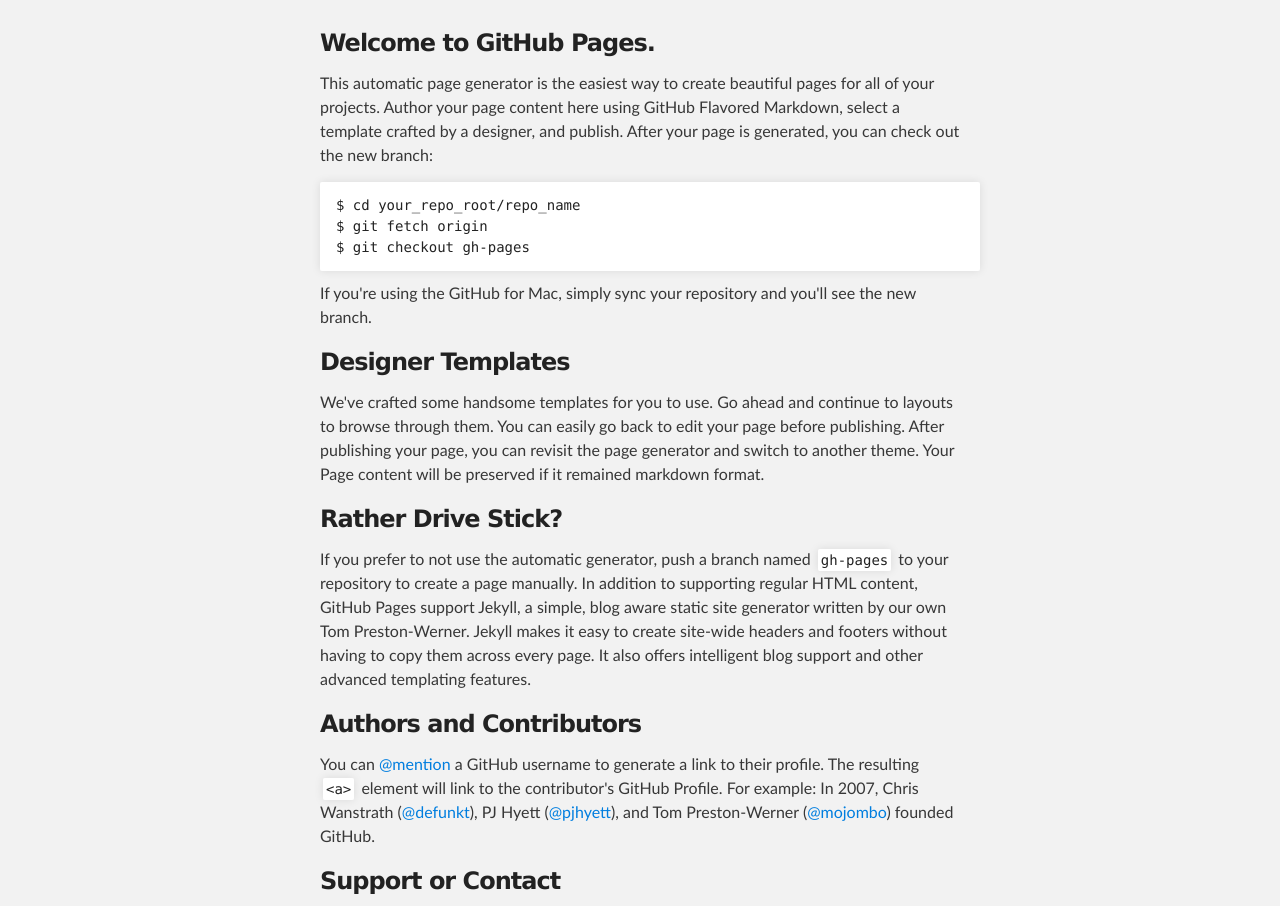
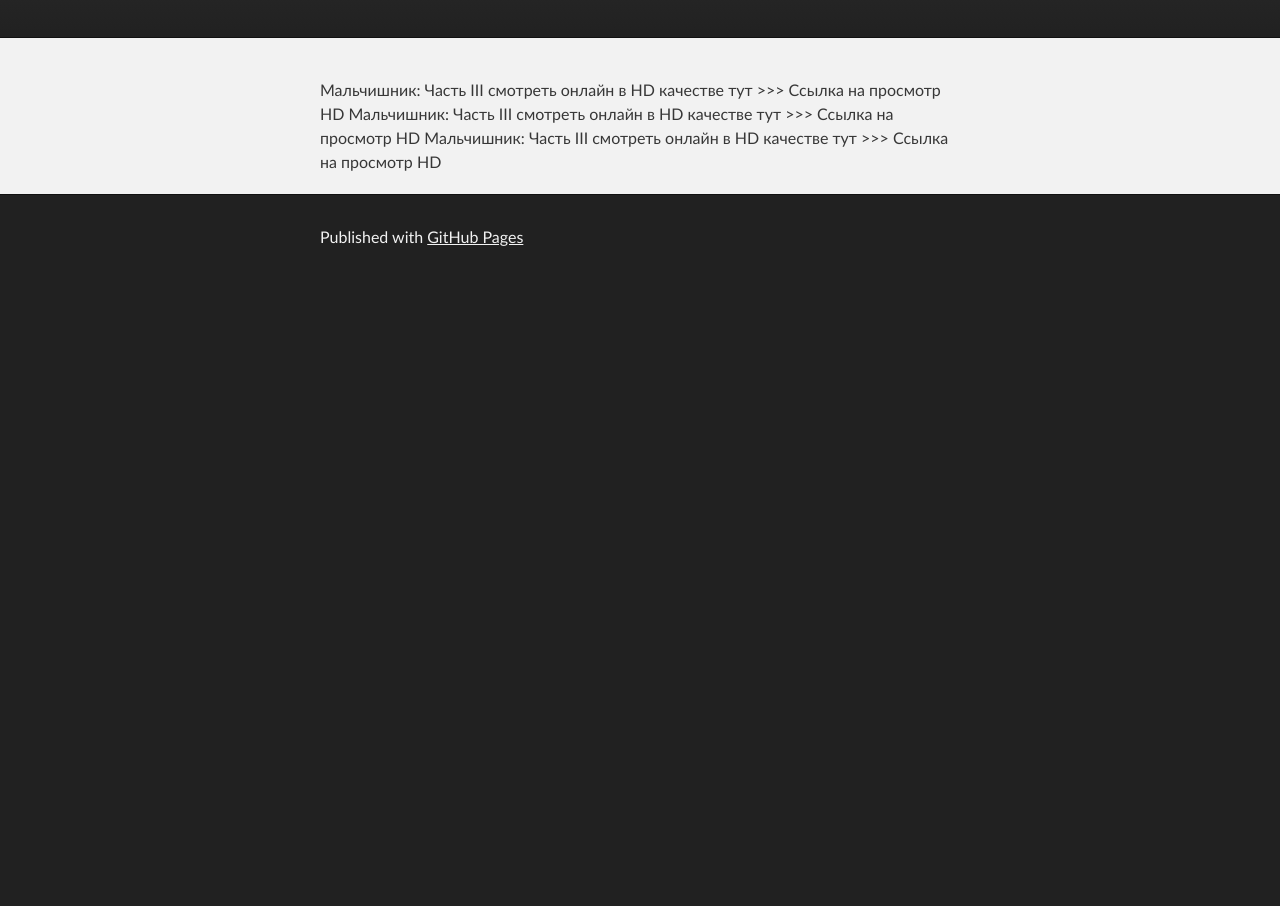
Before and after one commit to watchme666/watchme666.github.com, a plain HTML site: page index.html in a window 1280 px wide. Shown: the part 199-1105 px from the top of the page. After the commit the page ends 800 px from the top, so only its background shows below. Drawn offline with Linux system fonts and the light colour scheme.

Commit message:
Update index.html

```diff
--- a/index.html
+++ b/index.html
@@ -4,11 +4,11 @@
   <head>
     <meta charset='utf-8' />
     <meta http-equiv="X-UA-Compatible" content="chrome=1" />
-    <meta name="description" content="Watchme666.github.com : " />
+    <meta name="description" content="Мальчишник: Часть III смотреть online" />
 
     <link rel="stylesheet" type="text/css" media="screen" href="stylesheets/stylesheet.css">
 
-    <title>Watchme666.github.com</title>
+    <title>Мальчишник: Часть III смотреть online</title>
   </head>
 
   <body>
@@ -16,9 +16,9 @@
     <!-- HEADER -->
     <div id="header_wrap" class="outer">
         <header class="inner">
-          <a id="forkme_banner" href="https://github.com/watchme666">View on GitHub</a>
 
-          <h1 id="project_title">Watchme666.github.com</h1>
+
+          <h1 id="project_title">Мальчишник: Часть III смотреть online/h1>
           <h2 id="project_tagline"></h2>
 
         </header>
@@ -27,37 +27,10 @@
     <!-- MAIN CONTENT -->
     <div id="main_content_wrap" class="outer">
       <section id="main_content" class="inner">
-        <h3>
-<a name="welcome-to-github-pages" class="anchor" href="#welcome-to-github-pages"><span class="octicon octicon-link"></span></a>Welcome to GitHub Pages.</h3>
+Мальчишник: Часть III смотреть онлайн в HD качестве тут >>> Ссылка на просмотр HD
+Мальчишник: Часть III смотреть онлайн в HD качестве тут >>> Ссылка на просмотр HD
+Мальчишник: Часть III смотреть онлайн в HD качестве тут >>> Ссылка на просмотр HD
 
-<p>This automatic page generator is the easiest way to create beautiful pages for all of your projects. Author your page content here using GitHub Flavored Markdown, select a template crafted by a designer, and publish. After your page is generated, you can check out the new branch:</p>
-
-<pre><code>$ cd your_repo_root/repo_name
-$ git fetch origin
-$ git checkout gh-pages
-</code></pre>
-
-<p>If you're using the GitHub for Mac, simply sync your repository and you'll see the new branch.</p>
-
-<h3>
-<a name="designer-templates" class="anchor" href="#designer-templates"><span class="octicon octicon-link"></span></a>Designer Templates</h3>
-
-<p>We've crafted some handsome templates for you to use. Go ahead and continue to layouts to browse through them. You can easily go back to edit your page before publishing. After publishing your page, you can revisit the page generator and switch to another theme. Your Page content will be preserved if it remained markdown format.</p>
-
-<h3>
-<a name="rather-drive-stick" class="anchor" href="#rather-drive-stick"><span class="octicon octicon-link"></span></a>Rather Drive Stick?</h3>
-
-<p>If you prefer to not use the automatic generator, push a branch named <code>gh-pages</code> to your repository to create a page manually. In addition to supporting regular HTML content, GitHub Pages support Jekyll, a simple, blog aware static site generator written by our own Tom Preston-Werner. Jekyll makes it easy to create site-wide headers and footers without having to copy them across every page. It also offers intelligent blog support and other advanced templating features.</p>
-
-<h3>
-<a name="authors-and-contributors" class="anchor" href="#authors-and-contributors"><span class="octicon octicon-link"></span></a>Authors and Contributors</h3>
-
-<p>You can <a href="https://github.com/blog/821" class="user-mention">@mention</a> a GitHub username to generate a link to their profile. The resulting <code>&lt;a&gt;</code> element will link to the contributor's GitHub Profile. For example: In 2007, Chris Wanstrath (<a href="https://github.com/defunkt" class="user-mention">@defunkt</a>), PJ Hyett (<a href="https://github.com/pjhyett" class="user-mention">@pjhyett</a>), and Tom Preston-Werner (<a href="https://github.com/mojombo" class="user-mention">@mojombo</a>) founded GitHub.</p>
-
-<h3>
-<a name="support-or-contact" class="anchor" href="#support-or-contact"><span class="octicon octicon-link"></span></a>Support or Contact</h3>
-
-<p>Having trouble with Pages? Check out the documentation at <a href="http://help.github.com/pages">http://help.github.com/pages</a> or contact <a href="mailto:support@github.com">support@github.com</a> and we’ll help you sort it out.</p>
       </section>
     </div>
 
```
